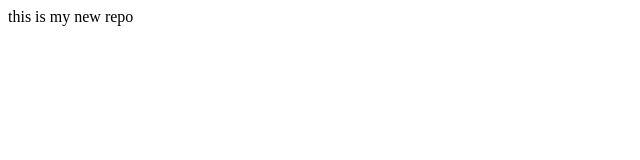
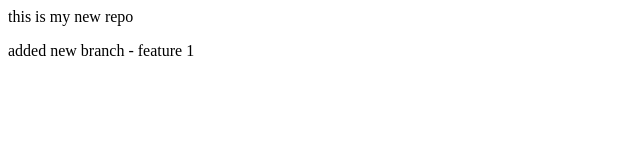
Before and after one commit to hympppp31/localrepo, a plain HTML site: page index.html in a window 1280 px wide. Shown: the whole page, without its empty margins (0-640 px from the left). Drawn offline with Linux system fonts and the light colour scheme.

Commit message:
added new feature1 branch

```diff
--- a/index.html
+++ b/index.html
@@ -1 +1,2 @@
 <p>this is my new repo</p>
+<p>added new branch - feature 1</p>
```
